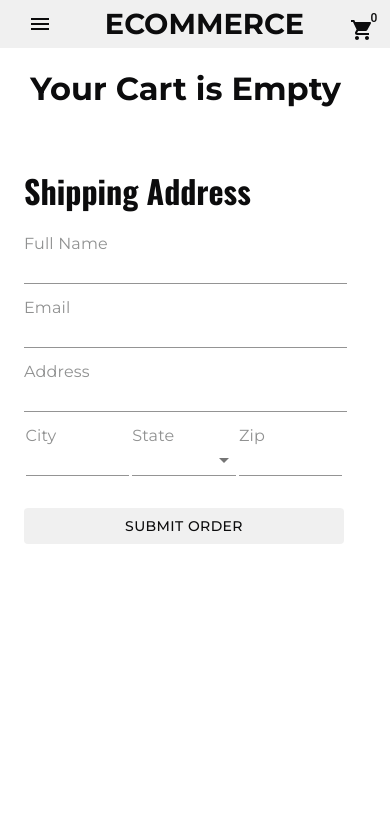
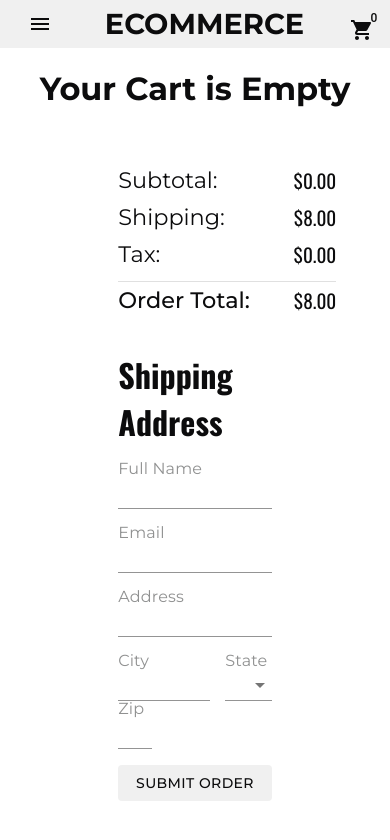
Before and after one commit to kblair40/ecommerce, a React (Create React App) app: page /checkout in a window 390 px wide. Shown: the top 840 px of the page. Built offline with nearby package versions, Linux system fonts and the light colour scheme.

Commit message:
Add css-grid for checkout page responsive styles

```diff
--- a/src/components/Cart/Cart.js
+++ b/src/components/Cart/Cart.js
@@ -5,7 +5,6 @@ import { useStyles } from "../../styles/CartStyles";
 
 import CartIsEmpty from "./CartIsEmpty";
 import CartProduct from "./CartProduct";
-import OrderDetail from "./OrderDetail";
 
 const Cart = (props) => {
   const cartState = useSelector((state) => state.cart);
@@ -26,7 +25,6 @@ const Cart = (props) => {
           return <CartProduct key={uuid()} item={item} />;
         })}
       </ul>
-      <OrderDetail />
     </div>
   );
 };
--- a/src/components/Cart/CartProduct.js
+++ b/src/components/Cart/CartProduct.js
@@ -1,5 +1,4 @@
 import React from "react";
-import makeStyles from "@material-ui/core/styles/makeStyles";
 import Button from "@material-ui/core/Button";
 import Divider from "@material-ui/core/Divider";
 import { useDispatch } from "react-redux";
--- a/src/components/Cart/OrderDetail.js
+++ b/src/components/Cart/OrderDetail.js
@@ -6,17 +6,20 @@ import { useSelector } from "react-redux";
 
 const useStyles = makeStyles((theme) => ({
   orderDetailCard: {
+    marginTop: "1rem",
     color: "#0c0c0d",
     display: "flex",
     flexDirection: "column",
-    width: "50%",
+    minWidth: "15.625rem",
     maxWidth: "25rem",
-    minWidth: "15rem",
-    padding: ".8rem",
+    padding: "1rem",
+    [theme.breakpoints.down("sm")]: {
+      marginTop: 0,
+    },
   },
   detailRow: {
     display: "flex",
-    margin: ".2rem 0",
+    margin: ".25rem 0",
     alignItems: "center",
     justifyContent: "space-between",
   },
@@ -27,6 +30,12 @@ const useStyles = makeStyles((theme) => ({
   categoryAmount: {
     fontFamily: "Oswald",
     fontSize: "1.2rem",
+  },
+  amountUntilMet: {
+    fontFamily: "Montserrat",
+    fontSize: ".8rem",
+    color: "#ff4244",
+    textAlign: "center",
   },
   orderTotal: {
     fontWeight: "500",
@@ -39,12 +48,10 @@ const OrderDetail = () => {
   const [minimumMet, setMinimumMet] = useState(false);
   const [subtotal, setSubtotal] = useState(0);
   const [tax, setTax] = useState(0);
-  console.log("CART ITEMS:", cartItems);
 
   useEffect(() => {
     let subtotal = 0;
     for (let item of cartItems) {
-      console.log("ITEM:", item);
       subtotal += item.price * item.quantity;
     }
     setSubtotal(subtotal.toFixed(2));
@@ -56,13 +63,13 @@ const OrderDetail = () => {
 
   return (
     <div>
-      <Card className={classes.orderDetailCard}>
-        {!minimumMet && (
+      <Card elevation={0} className={classes.orderDetailCard}>
+        {minimumMet && (
           <div className={classes.amountUntilMet}>
-            You're ${50 - parseInt(subtotal)} amount away from free shipping
+            You're ${(50 - parseInt(subtotal)).toFixed(2)} amount away from free
+            shipping
           </div>
         )}
-        <Divider />
         <div className={classes.detailRow}>
           <div className={classes.detailCategory}>Subtotal:</div>
           <div className={classes.categoryAmount}>${subtotal}</div>
--- a/src/components/Forms/AddressForm.js
+++ b/src/components/Forms/AddressForm.js
@@ -94,7 +94,7 @@ const AddressForm = () => {
 
   return (
     <Card className={classes.checkoutFormContainer} elevation={0}>
-      <h1>Shipping Address</h1>
+      <h1 className={classes.addressFormTitle}>Shipping Address</h1>
       <form onSubmit={handleFormSubmit}>
         <div className={classes.inputRow}>
           <InputLabel classes={{ root: classes.inputRoot }} htmlFor="fullName">
@@ -150,11 +150,13 @@ const AddressForm = () => {
         </div>
 
         <div className={classes.multipleInputRow}>
-          <div className={classes.inputCol}>
+          {/* <div className={classes.inputCol}> */}
+          <div className={classes.cityInput}>
             <InputLabel classes={{ root: classes.inputRoot }} htmlFor="city">
               City
             </InputLabel>
             <Input
+              // classes={{ root: `${classes.inputRoot} ${classes.cityInput}` }}
               classes={{ root: classes.inputRoot }}
               name="city"
               disableUnderline={false}
@@ -165,14 +167,18 @@ const AddressForm = () => {
             />
             {cityHasError && <ErrorMessage />}
           </div>
-          <div className={classes.inputCol}>
+          {/* <div className={classes.inputCol}> */}
+          <div className={classes.stateInput}>
             <InputLabel classes={{ root: classes.inputRoot }} htmlFor="state">
               State
             </InputLabel>
             <Select
+              // className={`${
+              //   stateHasError ? classes.selectRootError : classes.selectRoot
+              // } ${classes.stateInput}`}
               className={`${
                 stateHasError ? classes.selectRootError : classes.selectRoot
-              }`}
+              } `}
               id="state"
               name="state"
               value={stateValue}
@@ -190,7 +196,8 @@ const AddressForm = () => {
             {stateHasError && <ErrorMessage />}
           </div>
 
-          <div className={classes.inputCol}>
+          {/* <div className={classes.inputCol}> */}
+          <div className={classes.zipInput}>
             <InputLabel classes={{ root: classes.inputRoot }} htmlFor="zip">
               Zip
             </InputLabel>
--- a/src/pages/Checkout.js
+++ b/src/pages/Checkout.js
@@ -2,14 +2,25 @@ import React from "react";
 
 import Cart from "../components/Cart/Cart";
 import AddressForm from "../components/Forms/AddressForm";
+import OrderDetail from "../components/Cart/OrderDetail";
+
 import { useStyles } from "../styles/CheckoutStyles";
 
 const Checkout = () => {
   const classes = useStyles();
   return (
     <div className={classes.checkoutPageContainer}>
-      <Cart />
-      <AddressForm />
+      <div>
+        <Cart />
+      </div>
+      <div className={classes.checkoutCartSection}>
+        <div className={classes.checkoutOrderDetail}>
+          <OrderDetail />
+        </div>
+        <div className={classes.checkoutAddressForm}>
+          <AddressForm />
+        </div>
+      </div>
     </div>
   );
 };
--- a/src/styles/AddressFormStyles.js
+++ b/src/styles/AddressFormStyles.js
@@ -13,6 +13,9 @@ const useStyles = makeStyles((theme) => ({
     fontWeight: 800,
     padding: "1rem",
   },
+  addressFormTitle: {
+    margin: "0 0 1rem 0",
+  },
   inputRoot: {
     fontFamily: "Montserrat",
     "&:after": {
@@ -27,24 +30,48 @@ const useStyles = makeStyles((theme) => ({
     width: "100%",
     maxWidth: "30rem",
   },
+
+  submitOrderBtn: {
+    zIndex: "20",
+    fontFamily: "Montserrat",
+    width: "100%",
+    "&.MuiButton-root": {
+      color: "white",
+      backgroundColor: "#1d6d86",
+    },
+  },
+  buttonDisabled: {
+    "&.MuiButton-root": {
+      backgroundColor: "#f0f0f0",
+      color: "#0c0c0d",
+    },
+  },
+
+  // LAST ROW (city, state, zip)
   multipleInputRow: {
-    width: "100%",
-    maxWidth: "30rem",
+    // background: "rgba(0,0,0,0.15)",
+    // width: "100%",
+    // maxWidth: "30rem",
     display: "flex",
+    justifyContent: "space-between",
     flexWrap: "wrap",
     marginBottom: "1rem",
   },
-  inputCol: {
-    width: "32%",
-    margin: "0 .5% 1rem .5%",
-    minWidth: "5rem",
+  cityInput: {
+    flex: "0 2 60%",
+  },
+  stateInput: {
+    flex: "0 .5 12%",
+  },
+  zipInput: {
+    flex: "0 1 22%",
   },
   selectRoot: {
     fontFamily: "Montserrat",
     color: "#0c0c0d",
     paddingLeft: ".2rem",
     paddingRight: ".2rem",
-    minWidth: "2rem",
+    // minWidth: "2rem",
     "&:after": {
       borderColor: "#a0a1a1",
     },
@@ -53,25 +80,7 @@ const useStyles = makeStyles((theme) => ({
     fontFamily: "Montserrat",
     paddingLeft: ".2rem",
     paddingRight: ".2rem",
-    minWidth: "2rem",
-  },
-  submitOrderBtn: {
-    zIndex: "20",
-    fontFamily: "Montserrat",
-    width: "100%",
-    "&.MuiButton-root": {
-      color: "white",
-      backgroundColor: "#1d6d86",
-    },
-    [theme.breakpoints.down("sm")]: {
-      maxWidth: "20rem",
-    },
-  },
-  buttonDisabled: {
-    "&.MuiButton-root": {
-      backgroundColor: "#f0f0f0",
-      color: "#0c0c0d",
-    },
+    // minWidth: "2rem",
   },
 }));
 
--- a/src/styles/CartProductStyles.js
+++ b/src/styles/CartProductStyles.js
@@ -61,7 +61,7 @@ const useStyles = makeStyles((theme) => ({
   qtyUpdateContainer: {
     width: "10rem",
     marginBottom: ".5rem",
-    marginLeft: ".5rem",
+    marginLeft: "1rem",
     [theme.breakpoints.down("sm")]: {
       width: "7rem",
       marginRight: "1rem",
--- a/src/styles/CartStyles.js
+++ b/src/styles/CartStyles.js
@@ -6,6 +6,9 @@ const useStyles = makeStyles({
     width: "100%",
     display: "flex",
     flexDirection: "column",
+    maxHeight: "70vh",
+    overflowY: "auto",
+    overflowX: "hidden",
   },
   cartEmptyContainer: {
     fontFamily: "Montserrat",
--- a/src/styles/CheckoutStyles.js
+++ b/src/styles/CheckoutStyles.js
@@ -4,14 +4,63 @@ const useStyles = makeStyles((theme) => ({
   checkoutPageContainer: {
     marginTop: "3rem",
     display: "grid",
-    gridTemplateColumns: "65% 32%",
+    gridTemplateColumns: "65% 35%",
     gridColumnGap: "1rem",
-    [theme.breakpoints.down("sm")]: {
-      gridTemplateColumns: "95%",
+  },
+  checkoutCart: {},
+  checkoutCartSection: {
+    padding: "1rem .1rem",
+    // background: "rgba(0,0,0,0.2)",
+    display: "flex",
+    flexDirection: "column",
+    justifyContent: "space-around",
+    width: "auto",
+  },
+  checkoutOrderDetail: {
+    width: "100%",
+  },
+  checkoutAddressForm: {
+    width: "100%",
+  },
+  [theme.breakpoints.down("md")]: {
+    checkoutPageContainer: {
+      gridTemplateColumns: "100%",
+      // border: "3px solid red",
     },
-    [theme.breakpoints.down("xs")]: {
+    checkoutCartSection: {
+      // border: "3px solid red",
+      flexDirection: "row",
+      // justifyContent: "space-around",
+    },
+  },
+  [theme.breakpoints.down("sm")]: {
+    checkoutPageContainer: {
+      // border: "3px solid green",
+      gridTemplateColumns: "100%",
       justifyItems: "center",
-      gridTemplateRows: "auto",
+    },
+    // NAV BUTTONS MOVE TO SEPARATE MENU AT 'SM' DOWN
+    checkoutOrderDetail: {
+      width: "50%",
+    },
+    checkoutAddressForm: {
+      width: "50%",
+    },
+    checkoutCartSection: {
+      // border: "3px solid green",
+    },
+  },
+  [theme.breakpoints.down("xs")]: {
+    checkoutOrderDetail: {
+      // width: "100%",
+    },
+    checkoutCartSection: {
+      // border: "3px solid blue",
+      flexDirection: "column",
+      alignItems: "center",
+    },
+    checkoutPageContainer: {
+      // border: "3px solid blue",
     },
   },
 }));
```
Also changed, not shown: src/notes.txt.
